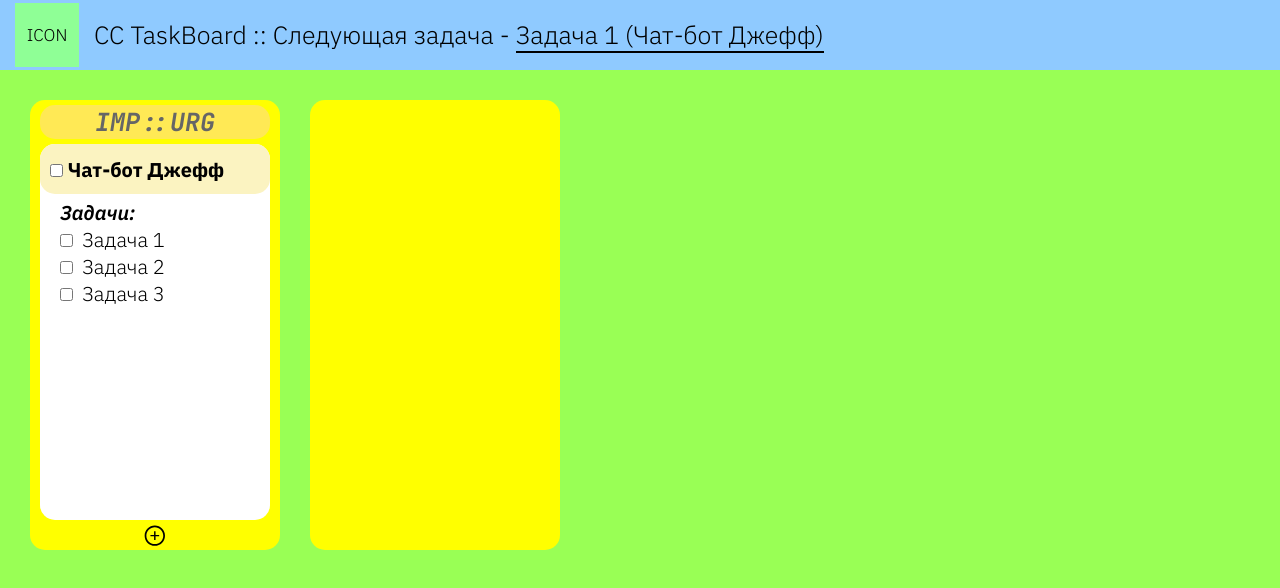
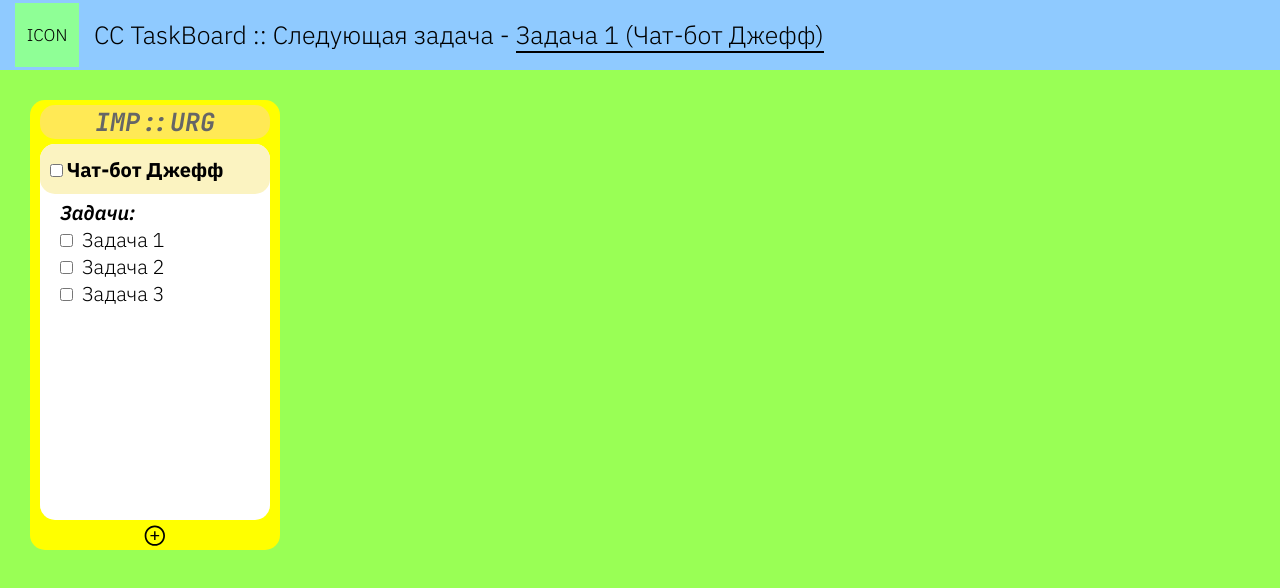
Before and after one commit to cansolele/cc-taskboard, a React (Create React App) app: page / in a window 1280 px wide. Shown: the top 588 px of the page. Built offline with nearby package versions, Linux system fonts and the light colour scheme.

Commit message:
refactoring

```diff
--- a/src/components/Header/Header.module.css
+++ b/src/components/Header/Header.module.css
@@ -14,7 +14,7 @@
 }
 .header_icon {
   font-size: 17px;
-  margin: auto auto;
+  margin: auto;
 }
 .next_task {
   font-size: 25px;
--- a/src/components/Tasks/Tasks.js
+++ b/src/components/Tasks/Tasks.js
@@ -3,34 +3,34 @@ import { IconContext } from "react-icons";
 import { AiOutlinePlusCircle } from "react-icons/ai";
 const Tasks = () => {
   return (
-    <div className={style.tasks_container}>
-      <div className={style.task_container}>
-        <div className={style.task_title}>IMP::URG</div>
-        <div className={style.task}>
+    <div className={style.tasksboard_container}>
+      <div className={style.task_box_container}>
+        <h1 className={style.task_title}>IMP::URG</h1>
+        <div className={style.task_details_container}>
           <div className={style.task_name}>
             <label>
-              <input type="checkbox" /> Чат-бот Джефф
+              <input type="checkbox" /> <h2>Чат-бот Джефф</h2>
             </label>
           </div>
           <div className={style.task_details}>
-            <p className={style.subtask}>Задачи:</p>
+            <h3 className={style.subtask}>Задачи:</h3>
             <ul>
               <li>
                 <label>
                   <input type="checkbox" />{" "}
-                  <span className={style.name_of_subtask}>Задача 1</span>
+                  <h4 className={style.name_of_subtask}>Задача 1</h4>
                 </label>
               </li>
               <li>
                 <label>
                   <input type="checkbox" />{" "}
-                  <span className={style.name_of_subtask}>Задача 2</span>
+                  <h4 className={style.name_of_subtask}>Задача 2</h4>
                 </label>
               </li>
               <li>
                 <label>
                   <input type="checkbox" />{" "}
-                  <span className={style.name_of_subtask}>Задача 3</span>
+                  <h4 className={style.name_of_subtask}>Задача 3</h4>
                 </label>
               </li>
             </ul>
@@ -42,7 +42,6 @@ const Tasks = () => {
           </IconContext.Provider>
         </button>
       </div>
-      <div className={style.task_container}></div>
     </div>
   );
 };
--- a/src/components/Tasks/Tasks.module.css
+++ b/src/components/Tasks/Tasks.module.css
@@ -1,10 +1,10 @@
 @import url("https://fonts.googleapis.com/css2?family=IBM+Plex+Sans:ital,wght@0,300;0,700;1,600&family=JetBrains+Mono:ital,wght@1,700&display=swap");
-.tasks_container {
+.tasksboard_container {
   display: flex;
   flex-direction: row;
   margin: 30px 30px;
 }
-.task_container {
+.task_box_container {
   background-color: rgb(255, 255, 0);
   border-radius: 15px;
   min-width: 250px;
@@ -13,7 +13,7 @@
   display: flex;
   flex-direction: column;
 }
-.task_container:last-child {
+.task_box_container:last-child {
   margin-right: 0;
 }
 .task_title {
@@ -25,7 +25,8 @@
   color: rgb(102, 102, 102);
   text-align: center;
 }
-.task {
+.task_details_container {
+  font-family: "IBM Plex Sans", sans-serif;
   background-color: rgb(255, 255, 255);
   border-radius: 15px;
   height: 85%;
@@ -34,15 +35,17 @@
 .task_name {
   display: flex;
   flex-direction: column;
-  font-family: "IBM Plex Sans", sans-serif;
-  font-weight: bold;
   background-color: rgb(251, 243, 193);
   border-radius: 15px;
-  font-size: 20px;
   height: 50px;
 }
 .task_name label {
   margin: auto 10px;
+}
+.task_name h2 {
+  display: inline-block;
+  font-size: 20px;
+  font-weight: bold;
 }
 .task_details {
   display: flex;
@@ -53,13 +56,12 @@
   list-style-type: none;
 }
 .subtask {
-  font-family: "IBM Plex Sans", sans-serif;
   font-weight: bold;
   font-style: italic;
   font-size: 20px;
 }
 .name_of_subtask {
-  font-family: "IBM Plex Sans", sans-serif;
+  display: inline-block;
   font-weight: 300;
   font-size: 20px;
   margin-left: 5px;
```
